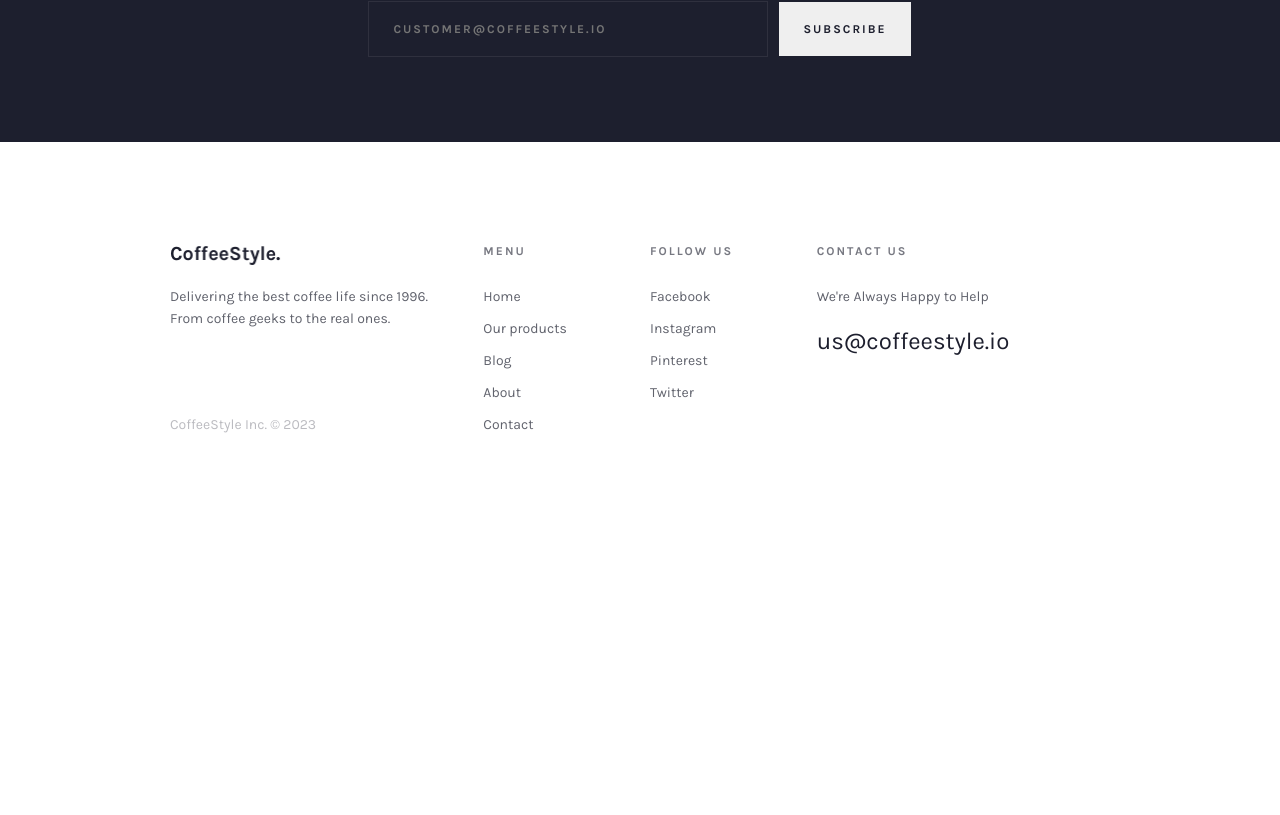
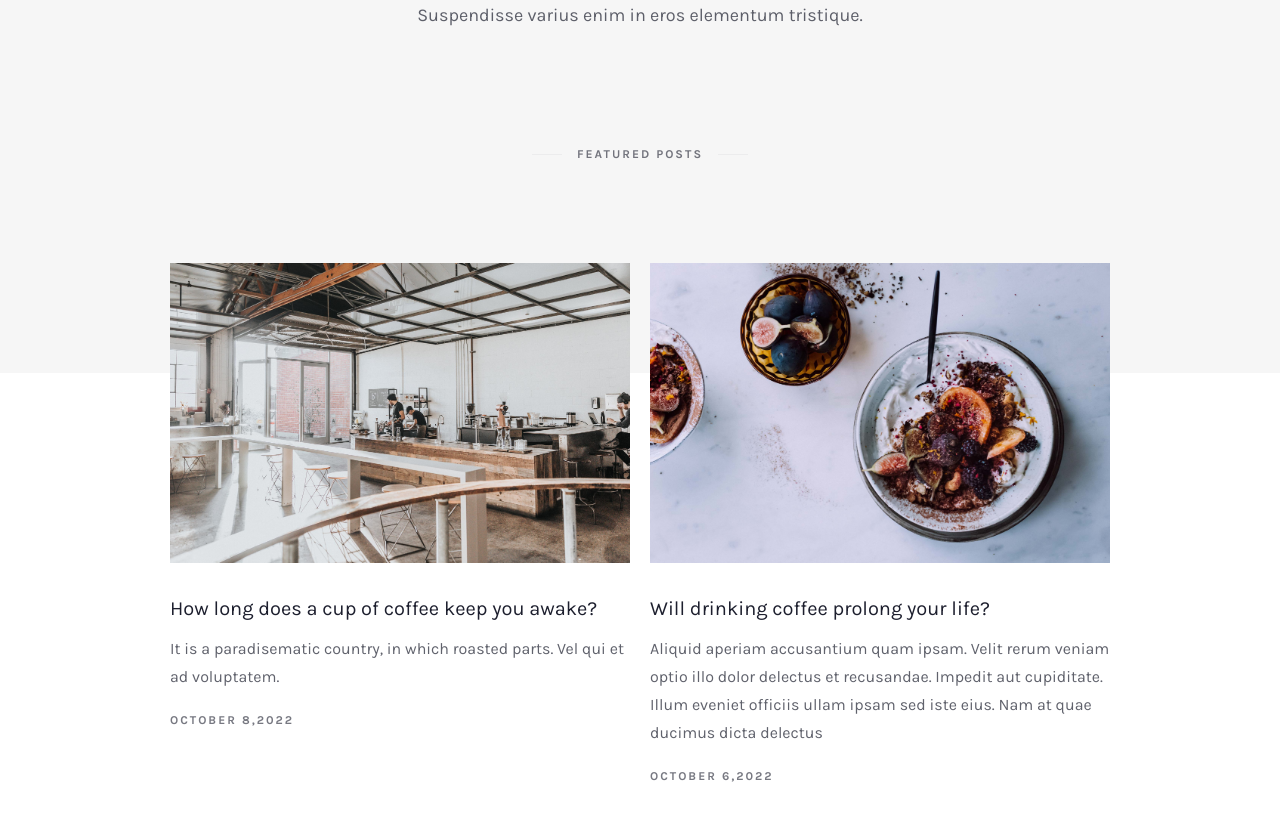
Before and after one commit to EvgeniiGo/coffee-mugs, a React (Vite) app: page /blog in a window 1280 px wide. Shown: the part 285-1100 px from the top of the page. Before the commit the page ends 831 px from the top, so only its background shows below. Built offline with nearby package versions, Linux system fonts and the light colour scheme.

Commit message:
Blog featured posts component

```diff
--- a/src/App.tsx
+++ b/src/App.tsx
@@ -27,7 +27,7 @@ function App() {
         <Route path="/products" element={<Products mugs={products} />} />
       </Routes>
       <Routes>
-        <Route path="/blog" element={<Blog />} />
+        <Route path="/blog" element={<Blog posts={posts} />} />
       </Routes>
       <Routes>
         <Route path="/about" element={<About authors={people} />} />
--- a/src/Components/Blog/Blog.css
+++ b/src/Components/Blog/Blog.css
@@ -0,0 +1,37 @@
+.blog__container {
+  margin-top: -110px;
+  max-width: 940px;
+  padding: 0 4%;
+}
+
+.featured-posts {
+  display: flex;
+  flex-direction: column;
+  align-items: center;
+  margin-bottom: 20px;
+}
+
+.featured-posts > .post-card {
+  width: 100%;
+}
+
+@media screen and (min-width: 768px) {
+  .blog__container {
+    padding: 0 30px;
+  }
+}
+
+@media screen and (min-width: 992px) {
+  .blog__container {
+    padding: 0;
+    width: 100%;
+  }
+
+  .featured-posts {
+    flex-direction: row;
+    align-items: flex-start;
+    justify-content: center;
+    gap: 20px;
+    width: 100%;
+  }
+}
--- a/src/Components/Blog/Blog.tsx
+++ b/src/Components/Blog/Blog.tsx
@@ -1,7 +1,39 @@
-import React from "react";
+import Intro from "../Intro/Intro";
+import { Post } from "../../data/Posts";
+import PostCart from "../PostCart/PostCart";
+import "./Blog.css";
 
-const Blog = () => {
-  return <div>Blog</div>;
+type PropsType = {
+  posts: Post[];
+};
+
+const Blog = ({ posts }: PropsType) => {
+  return (
+    <>
+      <Intro
+        title="Read coffee stories on our Blog"
+        subtitle="Lorem ipsum dolor sit amet, consectetur adipiscing elit. Suspendisse varius enim in eros elementum tristique."
+        label="
+Featured posts"
+      />
+      <div className="blog__container">
+        <section className="featured-posts">
+          {posts
+            .filter((post) => post.categories.includes("featured"))
+            .map((post) => {
+              return (
+                <PostCart
+                  id={post.id}
+                  title={post.title}
+                  subtitle={post.subtitle}
+                  date={post.date}
+                />
+              );
+            })}
+        </section>
+      </div>
+    </>
+  );
 };
 
 export default Blog;
--- a/src/Components/Contact/Contact.tsx
+++ b/src/Components/Contact/Contact.tsx
@@ -10,7 +10,7 @@ const Contact = () => {
       <Intro
         title="Let's Connect"
         subtitle="Lorem ipsum dolor sit amet, consectetur adipiscing elit. Suspendisse varius enim in eros elementum tristique. Duis cursus, mi quis."
-        label="OUR OFFICES"
+        label="Our offices"
       />
       <div className="contact__container">
         <Offices />
--- a/src/data/Posts.tsx
+++ b/src/data/Posts.tsx
@@ -52,7 +52,7 @@ export const posts = [
       month: "October",
       year: 2022,
     },
-    categories: ["coffee"],
+    categories: ["coffee", "featured"],
     author: "Maurice Herman",
   },
 
@@ -81,7 +81,7 @@ export const posts = [
       month: "October",
       year: 2022,
     },
-    categories: ["coffee"],
+    categories: ["coffee", "featured"],
     author: "Isabel Hamill",
   },
 ];
```
